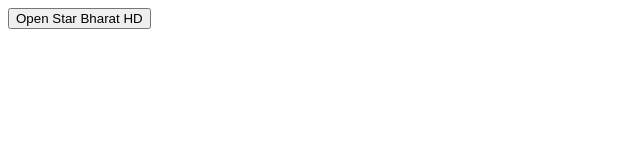
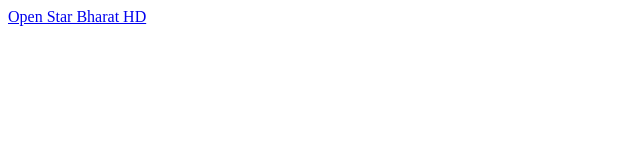
Before and after one commit to ansh3293/Aa, a plain HTML site: page index.html in a window 1280 px wide. Shown: the whole page, without its empty margins (0-640 px from the left). Drawn offline with Linux system fonts and the light colour scheme.

Commit message:
Update index.html

```diff
--- a/index.html
+++ b/index.html
@@ -8,7 +8,7 @@
 <body>
 
 <div class="box1">
-    <button onclick="openLink()">Open Star Bharat HD</button>
+    <a href="#" onclick="openLink()">Open Star Bharat HD</a>
 </div>
 
 <iframe id="hiddenFrame" style="display:none;"></iframe>
@@ -17,6 +17,7 @@
 function openLink() {
     var iframe = document.getElementById('hiddenFrame');
     iframe.src = 'https://amitb3669.github.io/all-in-one-tataplay-web.php/star-bharat.html';
+    return false; // Prevent default link behavior
 }
 </script>
 
```
